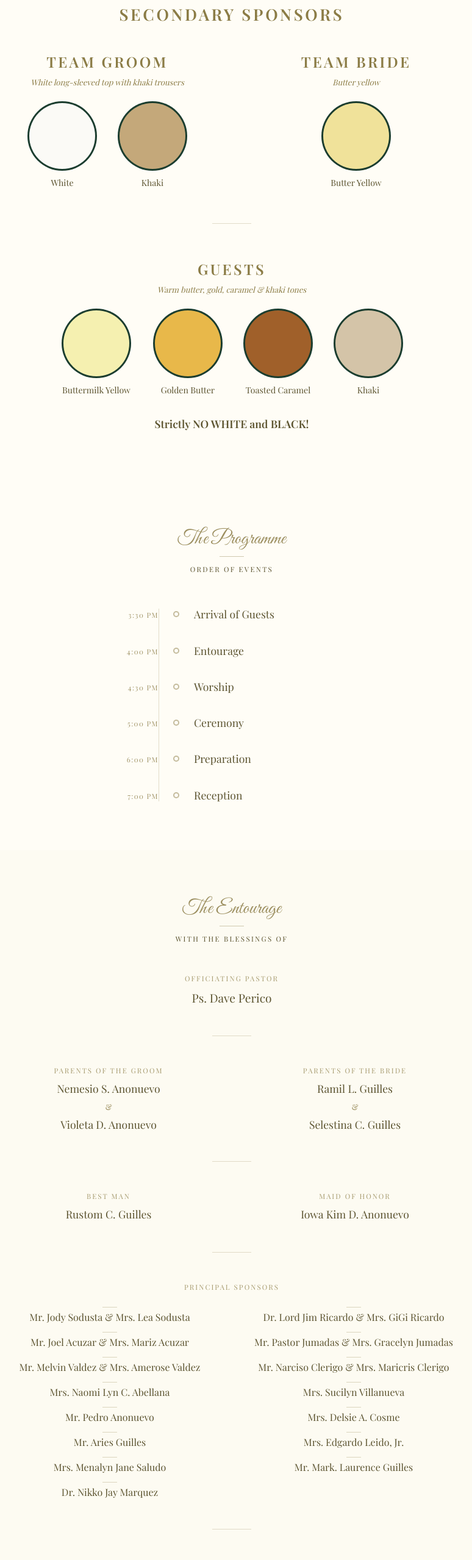
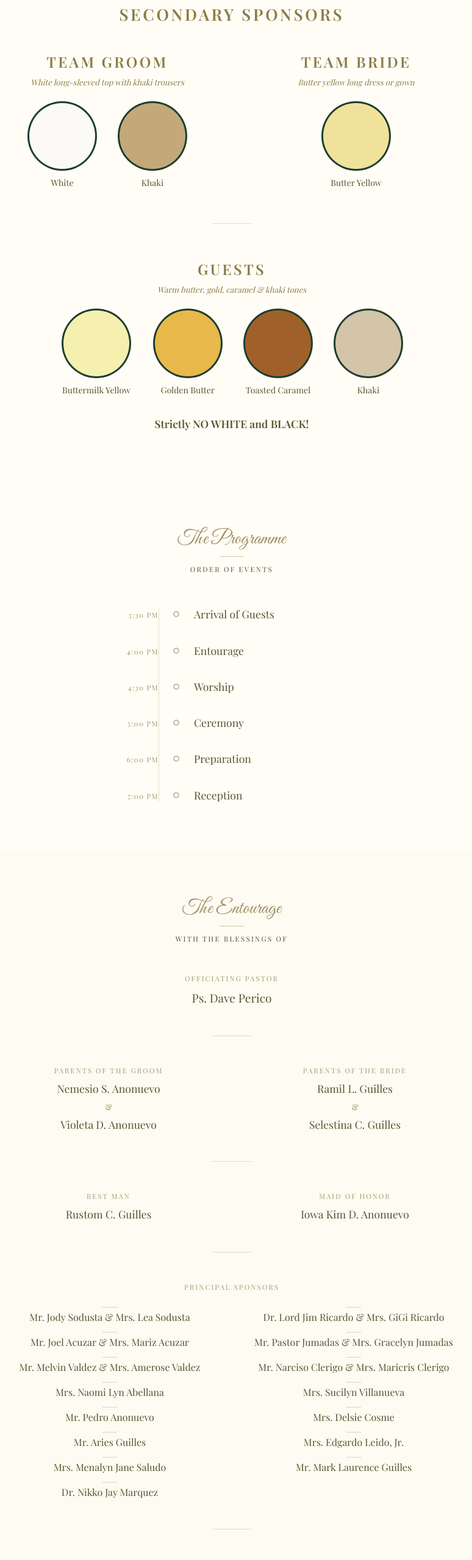
Before and after one commit to theharoldroyce/hkwedding, a Next.js app: page /main in a window 1280 px wide. Shown: the part 4960-7518 px from the top of the page at 61% size, without its empty margins (260-1034 px from the left). Built offline with nearby package versions, Linux system fonts and the light colour scheme; no server answers; the database is empty.

Commit message:
07072026 update

```diff
--- a/components/wedding-main.tsx
+++ b/components/wedding-main.tsx
@@ -389,7 +389,7 @@ const SECONDARY_SPONSORS_ATTIRE: { group: string; note: string; colors: Swatch[]
   },
   {
     group: "Team Bride",
-    note: "Butter yellow",
+    note: "Butter yellow long dress or gown",
     colors: [{ name: "Butter Yellow", hex: "#F0E29A" }],
   },
 ];
@@ -572,14 +572,14 @@ const PRINCIPAL_SPONSORS = [
   "Mr. Pastor Jumadas  &  Mrs. Gracelyn Jumadas",
   "Mr. Melvin Valdez  &  Mrs. Amerose Valdez",
   "Mr. Narciso Clerigo  &  Mrs. Maricris Clerigo",
-  "Mrs. Naomi Lyn C. Abellana",
+  "Mrs. Naomi Lyn Abellana",
   "Mrs. Sucilyn Villanueva",
   "Mr. Pedro Anonuevo",
-  "Mrs. Delsie A. Cosme",
+  "Mrs. Delsie Cosme",
   "Mr. Aries Guilles",
   "Mrs. Edgardo Leido, Jr.",
   "Mrs. Menalyn Jane Saludo",
-  "Mr. Mark. Laurence Guilles",
+  "Mr. Mark Laurence Guilles",
   "Dr. Nikko Jay Marquez",
 
 
@@ -837,7 +837,7 @@ const FAQS = [
   },
   {
     q: "Is RSVP really important?",
-    a: "Yes! Please RSVP on or before April 18 to ensure you are included in our final guest list. If you have already RSVP'd but find that you will not be able to make it, please notify us so we can adjust accordingly.",
+    a: "Yes! Please RSVP on or before July 30 2026 to ensure you are included in our final guest list. If you have already RSVP'd but find that you will not be able to make it, please notify us so we can adjust accordingly.",
   },
 ];
 
```
